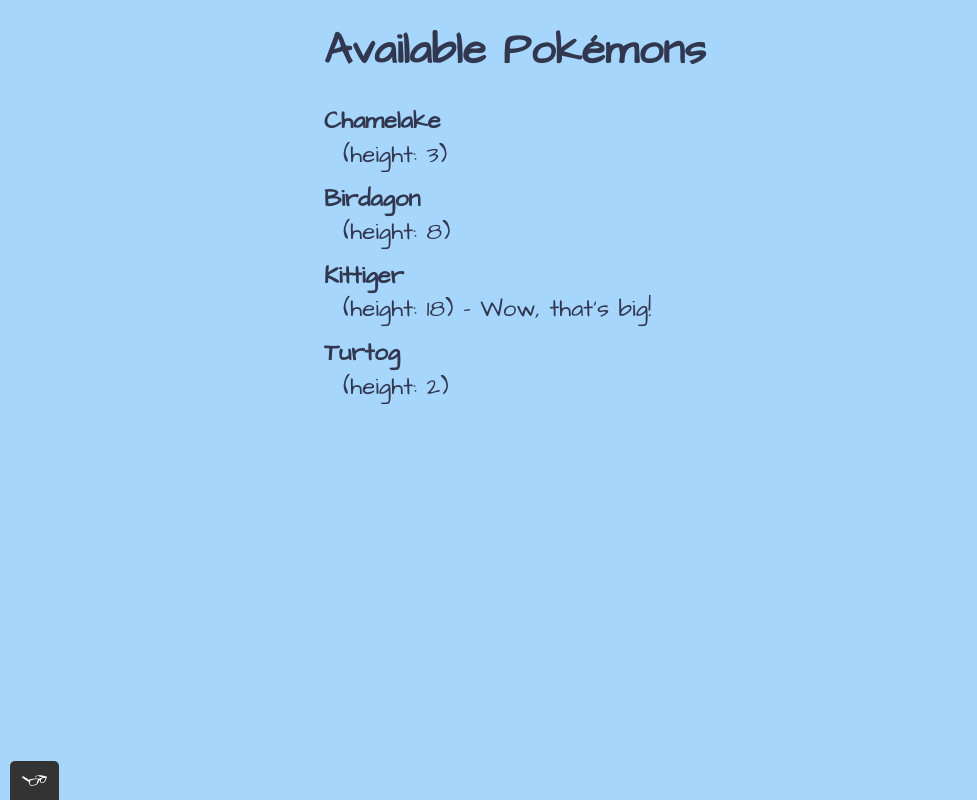
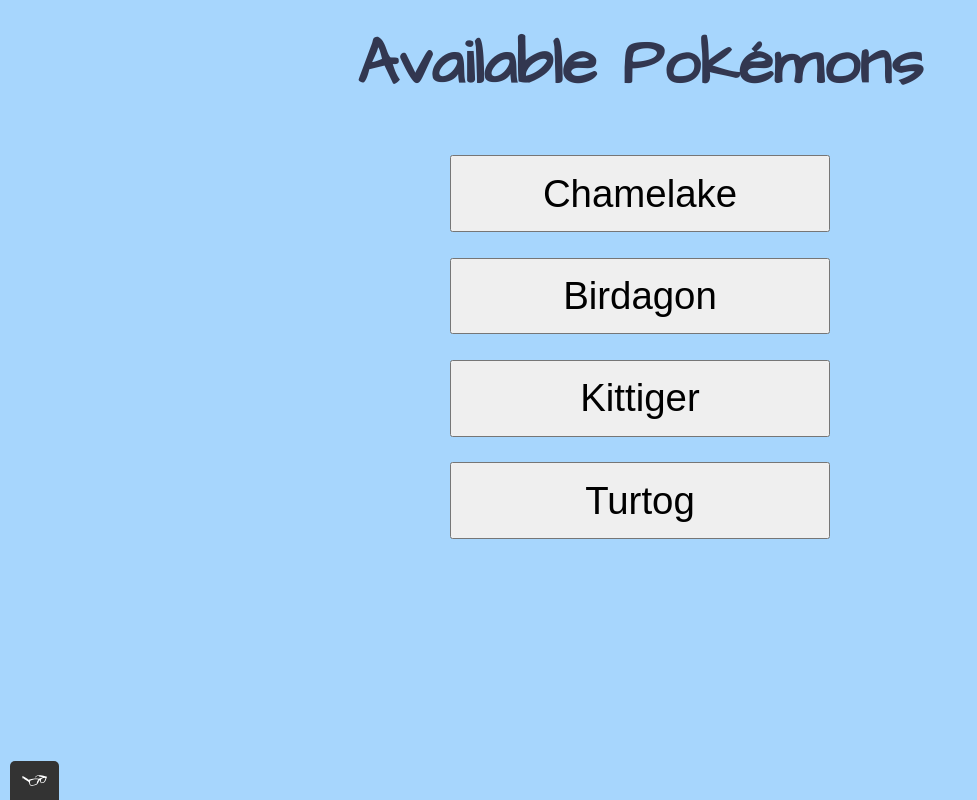
Before and after one commit to kir-net/simple-js-app, a website: page index.html in a window 1280 px wide. Shown: the whole page, without its empty margins (0-977 px from the left). Drawn offline with Linux system fonts and the light colour scheme.

Commit message:
Task 1.6: Basic DOM manipulation implemented
Pokemon items are now buttons in a ul list

```diff
--- a/index.html
+++ b/index.html
@@ -11,6 +11,12 @@
 </head>
 
 <body>
+
+  <h1>Available Pokémons</h1>
+
+  <ul class="pokemon-list">
+  </ul>
+
   <script src="js/scripts.js"></script>
   <!-- tool to check accessibility -->
   <script src=" js/tota11y.min.js"></script>
--- a/js/scripts.js
+++ b/js/scripts.js
@@ -72,19 +72,15 @@
 // get pokemonList from pokemonRepository
 pokemonList = pokemonRepository.getAll();
 
-// print page title
-document.write("<h1>Available Pokémons</h1>");
-
-//initiate list for printing pokemon items
-document.write("<ul>");
 
 // iterate through pokemon list and print it with height info to index.html
 pokemonList.forEach( function(pokemon) {
-    let isBig = pokemon.height > threshold ? "- Wow, that's big!" : "";
-    // add comment to pokemons taller than threshold
-	document.write(
-        `<li><b>${pokemon.name}</b><br> &nbsp&nbsp(height: ${pokemon.height}) ${isBig} </li>`
-    );
+    // get list selector
+    let pokemonList  = document.querySelector('.pokemon-list');
+    let listItem     = document.createElement('li');
+    let button       = document.createElement('button');
+    button.innerText = pokemon.name;
+    button.classList.add('list-item');
+    listItem.appendChild(button);
+    pokemonList.appendChild(listItem);
 });
-// close list tag
-document.write("</ul>");
--- a/scss/files/_base.scss
+++ b/scss/files/_base.scss
@@ -17,7 +17,6 @@
     color: $color-page-font;
 }
 
-
 h1 {
     font-family: "Architects Daughter", cursive;
     font-size: 1.8rem;
@@ -26,13 +25,13 @@
     text-align: left;
 }
 
-ul{
+.ul{
     list-style-type: none;
     margin: $huge 15% 0;
     padding: 0;
 }
 
-ul li{
+.list-item{
     padding: $small 0;
     &:hover {
         color: darken($color-page-font, 20%);
```
Also changed, not shown: css/styles.css, 1 other file.
